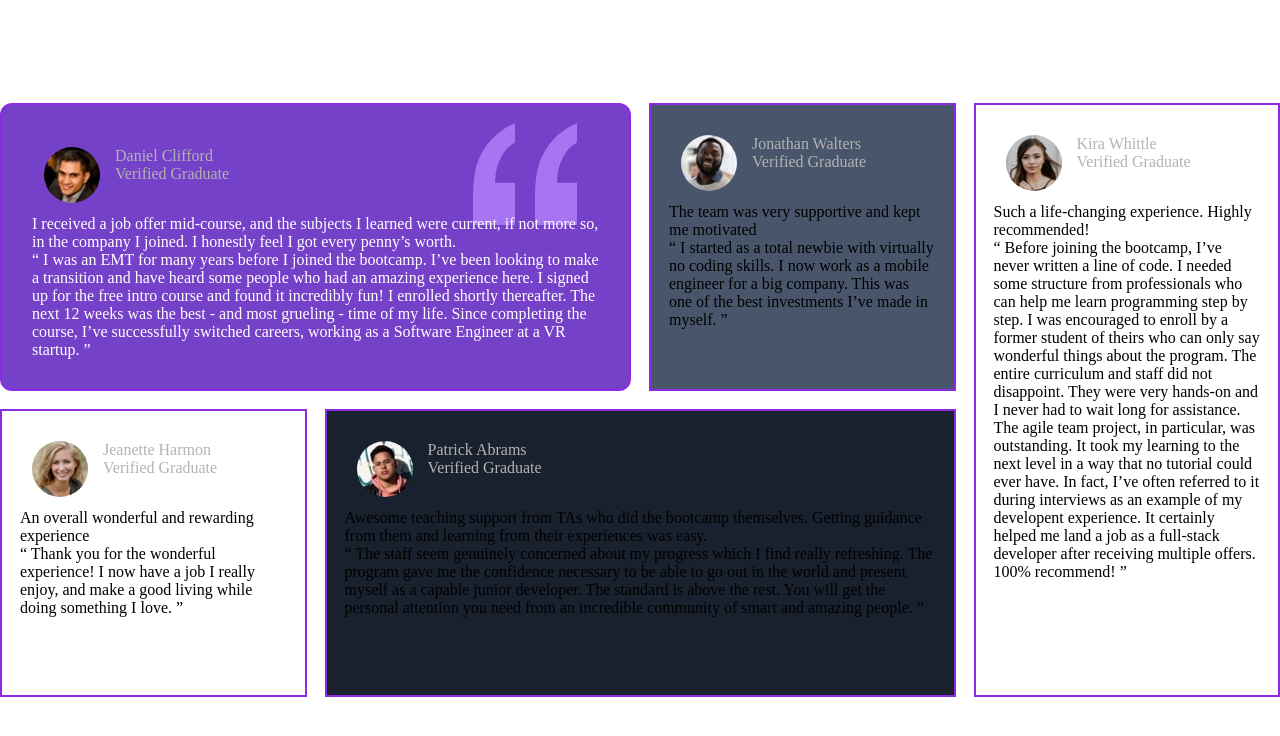
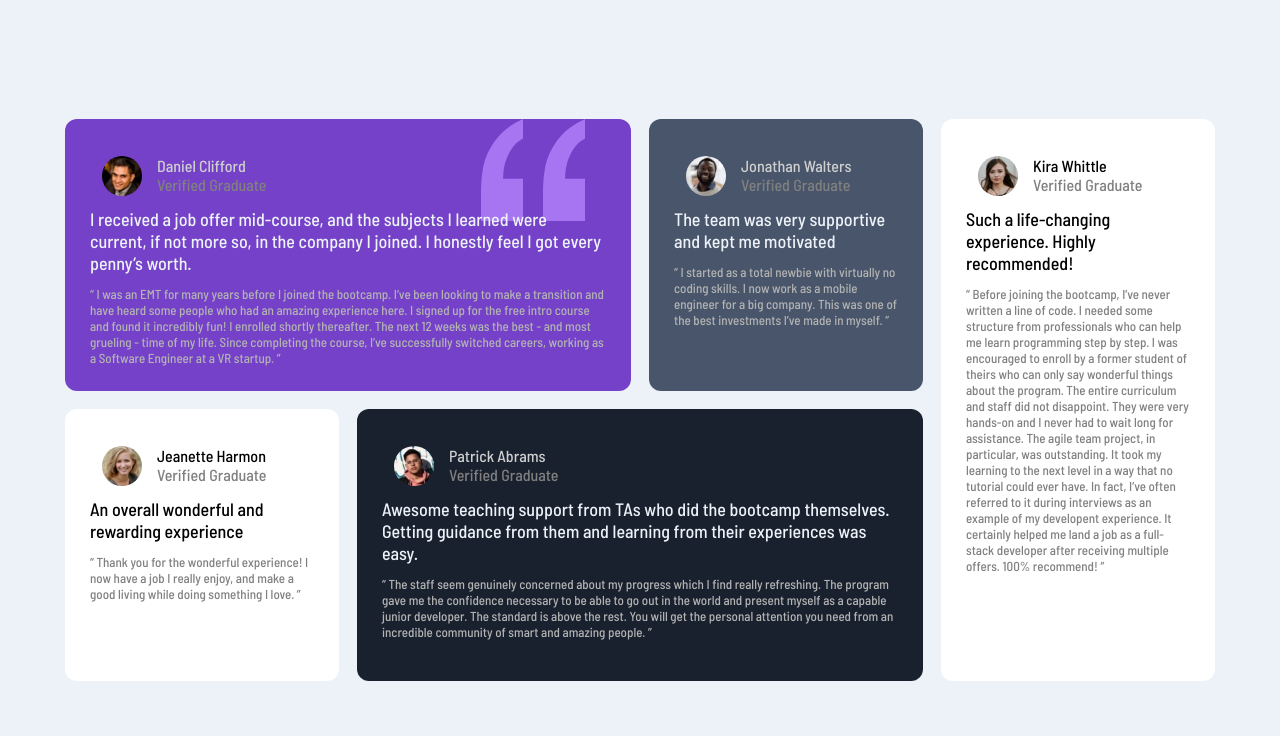
Before and after one commit to d3vaqa/Testimonials-grid-section, a plain HTML site: page index.html in a window 1280 px wide. Drawn offline with Linux system fonts and the light colour scheme.

Commit message:
major modification to typo

```diff
--- a/index.html
+++ b/index.html
@@ -4,6 +4,9 @@
     <meta charset="UTF-8">
     <meta http-equiv="X-UA-Compatible" content="IE=edge">
     <meta name="viewport" content="width=device-width, initial-scale=1.0">
+    <link rel="preconnect" href="https://fonts.googleapis.com">
+    <link rel="preconnect" href="https://fonts.gstatic.com" crossorigin>
+    <link href="https://fonts.googleapis.com/css2?family=Barlow+Semi+Condensed:wght@500;600&family=Karla:wght@400;700&display=swap" rel="stylesheet">
     <link rel="stylesheet" href="style.css">
     <title>Testimonials Grid section</title>
 </head>
@@ -19,7 +22,7 @@
                         <p class="user-status">Verified Graduate</p>
                     </div>
                 </div>
-                <div class="testimonial-content">
+                <div class="testimonial-content radius-12">
                     <p class="testimonial-highlights">  I received a job offer mid-course, and the subjects I learned were current, if not more so,
                         in the company I joined. I honestly feel I got every penny’s worth.</p>
 
@@ -30,7 +33,7 @@
                         the course, I’ve successfully switched careers, working as a Software Engineer at a VR startup. ”</p>
                 </div>
             </div>
-            <div class="testimonial-for-Jonathan">
+            <div class="testimonial-for-Jonathan padding-25 radius-12">
                 <div class="profile-details">
                     <img src="img/image-jonathan.jpg" alt="avator" class="avator">
                         <div class="testimonial-profile-content">
@@ -46,22 +49,22 @@
                 </div>
             </div>
 
-            <div class="testimonial-for-Jeanette ">
+            <div class="testimonial-for-Jeanette padding-25 radius-12 ">
                 <div class="profile-details">
                     <img src="img/image-jeanette.jpg" alt="Jeanette Harmon" class="avator">
                     <div class="testimonial-profile-content">
-                        <p class="user-name">Jeanette Harmon</p>
+                        <p class="user-name text-color-black">Jeanette Harmon</p>
                         <p class="user-status">Verified Graduate</p>
                     </div>
                 </div>
                 <div class="testimonial-content">
-                    <p class="testimonial-highlights">An overall wonderful and rewarding experience</p>
+                    <p class="testimonial-highlights text-color-black">An overall wonderful and rewarding experience</p>
 
-                    <p class="testimonial-details">“ Thank you for the wonderful experience! I now have a job I really enjoy, and make a good living
+                    <p class="testimonial-details text-color-dark">“ Thank you for the wonderful experience! I now have a job I really enjoy, and make a good living
                         while doing something I love. ”</p>
                 </div>
             </div>
-            <div class="testimonial-for-Patrick ">
+            <div class="testimonial-for-Patrick padding-25 radius-12">
                 <div class="profile-details">
                     <img src="img/image-patrick.jpg" alt="Patrick Abrams" class="avator">
                     <div class="testimonial-profile-content">
@@ -79,18 +82,18 @@
                         an incredible community of smart and amazing people. ”</p>
                 </div>
             </div>
-            <div class="testimonial-for-Kira">
+            <div class="testimonial-for-Kira padding-25 radius-12">
                 <div class="profile-details">
                     <img src="img/image-kira.jpg" alt=" Kira Whittle" class="avator">
                     <div class="testimonial-profile-content">
-                        <p class="user-name">  Kira Whittle</p>
+                        <p class="user-name text-color-black">  Kira Whittle</p>
                     <p class="user-status">Verified Graduate</p>
                     </div>
                 </div>
                 <div class="testimonial-content">
-                    <p class="testimonial-highlights"> Such a life-changing experience. Highly recommended!</p>
+                    <p class="testimonial-highlights text-color-black"> Such a life-changing experience. Highly recommended!</p>
 
-                    <p class="testimonial-details">“ Before joining the bootcamp, I’ve never written a line of code. I needed some structure from
+                    <p class="testimonial-details text-color-dark">“ Before joining the bootcamp, I’ve never written a line of code. I needed some structure from
                         professionals who can help me learn programming step by step. I was encouraged to enroll by a former
                         student of theirs who can only say wonderful things about the program. The entire curriculum and staff
                         did not disappoint. They were very hands-on and I never had to wait long for assistance. The agile team
--- a/style.css
+++ b/style.css
@@ -4,7 +4,6 @@
   box-sizing: border-box;
 }
 [class^="testimonial-for"] {
-  border: 2px solid blueviolet;
   padding: 18px;
 }
 .container {
@@ -12,13 +11,15 @@
   justify-content: center;
   align-items: center;
   height: 100vh;
+  background-color: hsl(210, 46%, 95%);
+  font-family: "Barlow Semi Condensed", sans-serif;
 }
 
 .testimonial {
   display: grid;
   grid-template-columns: repeat(4, 1fr);
   grid-template-rows: repeat(2, 1fr);
-  max-width: 1440px;
+  width: 1150px;
   justify-content: center;
   align-content: center;
   gap: 18px;
@@ -27,7 +28,7 @@
 .testimonial-for-Daniel {
   background: url(img/bg-pattern-quotation.svg);
   background-repeat: no-repeat;
-  background-position: 90% 10%;
+  background-position: 90% 0%;
   grid-column: span 2;
   background-color: hsl(263, 55%, 52%);
   color: white;
@@ -63,9 +64,36 @@
 }
 
 .padding-25 {
-  padding: 30px;
+  padding: 25px;
 }
 .avator {
   border-radius: 50%;
   margin-right: 15px;
+  height: 40px;
+  width: 40px;
 }
+.user-name {
+  color: hsl(0, 0%, 81%);
+}
+.user-status {
+  color: hsl(0, 0%, 50%);
+}
+.testimonial-highlights {
+  color: hsl(210, 46%, 95%);
+  font-size: 18px;
+}
+.testimonial-details {
+  padding-top: 12px;
+  color: hsl(0, 0%, 70%);
+  font-size: 13px;
+}
+.text-color-black {
+  color: black;
+}
+.text-color-dark {
+  color: hsl(0, 0%, 50%);
+}
+
+.radius-12 {
+  border-radius: 12px;
+}
```
